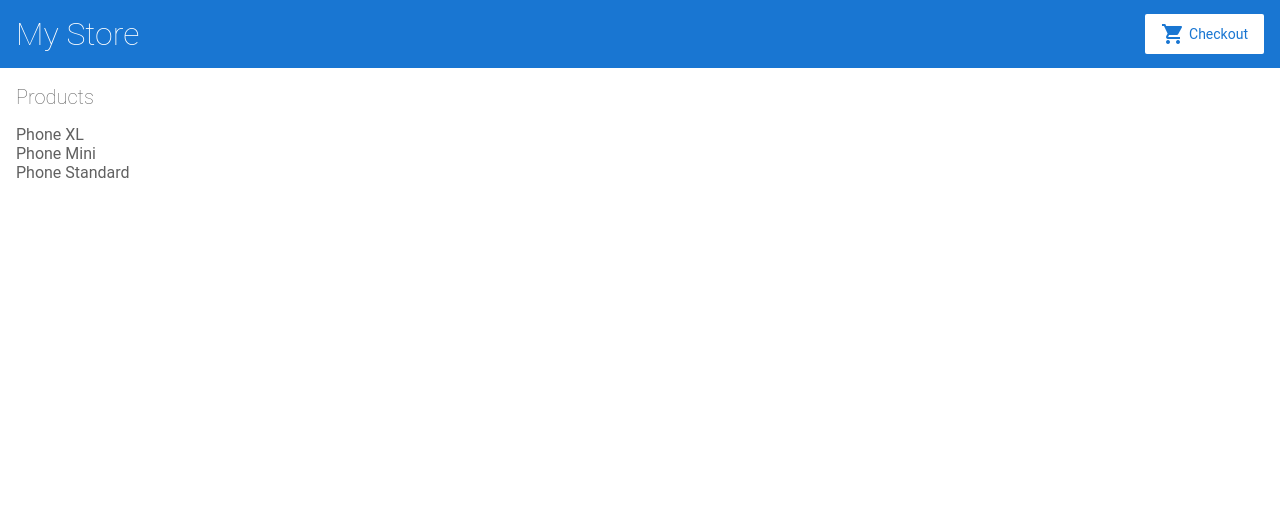
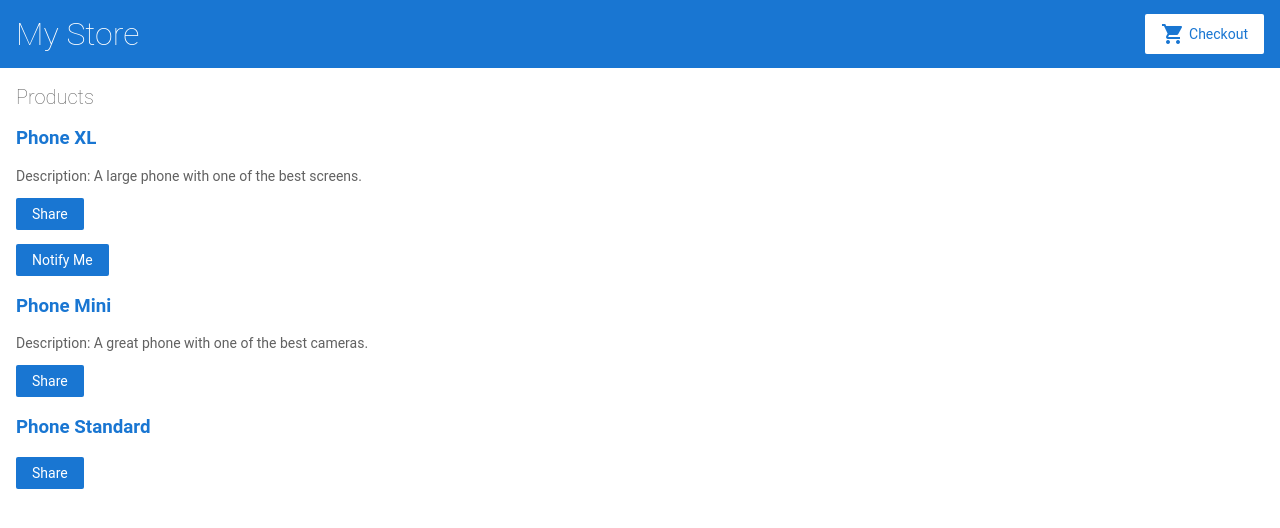
Before and after one commit to ardilafabian/Angular-App, an Angular app: page / in a window 1280 px wide. Shown: the top 528 px of the page. Built offline with nearby package versions, Linux system fonts and the light colour scheme.

Commit message:
Create Notification component

```diff
--- a/src/app/app.module.ts
+++ b/src/app/app.module.ts
@@ -6,6 +6,7 @@
 import { AppComponent } from './app.component';
 import { TopBarComponent } from './top-bar/top-bar.component';
 import { ProductListComponent } from './product-list/product-list.component';
+import { ProductAlertsComponent } from './product-alerts/product-alerts.component';
 
 @NgModule({
   imports: [
@@ -18,7 +19,8 @@
   declarations: [
     AppComponent,
     TopBarComponent,
-    ProductListComponent
+    ProductListComponent,
+    ProductAlertsComponent
   ],
   bootstrap: [ AppComponent ]
 })
--- /dev/null
+++ b/src/app/product-alerts/product-alerts.component.html
@@ -0,0 +1,3 @@
+<p *ngIf="product.price > 700">
+  <button (click)="notify.emit()">Notify Me</button>
+</p>
--- /dev/null
+++ b/src/app/product-alerts/product-alerts.component.ts
@@ -0,0 +1,17 @@
+import { Component, OnInit, Input, Output, EventEmitter } from '@angular/core';
+
+@Component({
+  selector: 'app-product-alerts',
+  templateUrl: './product-alerts.component.html',
+  styleUrls: ['./product-alerts.component.css']
+})
+export class ProductAlertsComponent implements OnInit {
+  @Input() product;
+  @Output() notify = new EventEmitter();
+
+  constructor() { }
+
+  ngOnInit() {
+  }
+
+}
--- a/src/app/product-list/product-list.component.html
+++ b/src/app/product-list/product-list.component.html
@@ -1,7 +1,22 @@
 <h2>Products</h2>
 
 <div *ngFor="let product of products">
-  {{ product.name }}
+  <h3>
+    <a [title]="product.name + ' details'">
+      {{ product.name }}
+    </a>
+  </h3>
+
+  <p *ngIf="product.description">
+    Description: {{ product.description }}.
+  </p>
+
+  <button (click)="share()">Share</button>
+
+  <app-product-alerts
+    [product]="product"
+    (notify)="onNotify()">
+  </app-product-alerts>
 </div>
 
 <!--
--- a/src/app/product-list/product-list.component.ts
+++ b/src/app/product-list/product-list.component.ts
@@ -10,6 +10,10 @@
 export class ProductListComponent {
   products = products;
 
+  onNotify() {
+    window.alert('You will be notified when the product goes on sale.')
+  }
+
   share() {
     window.alert('The product has been shared!');
   }
```
Also changed, not shown: src/app/product-alerts/product-alerts.component.css (added).
